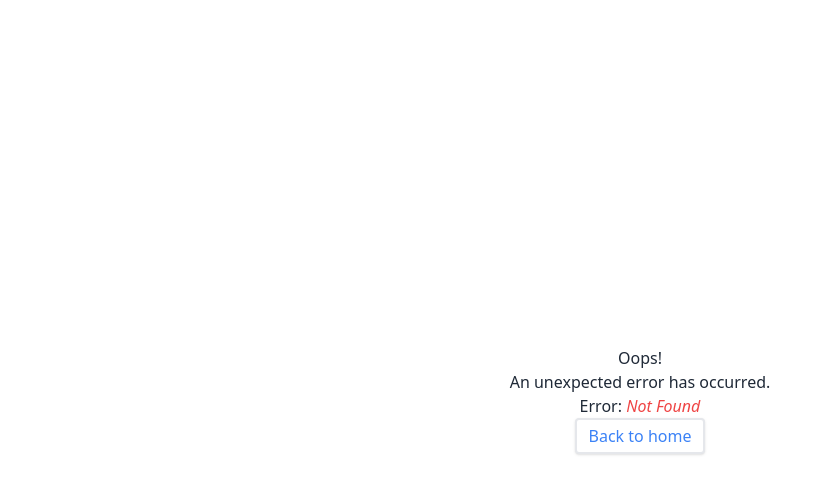
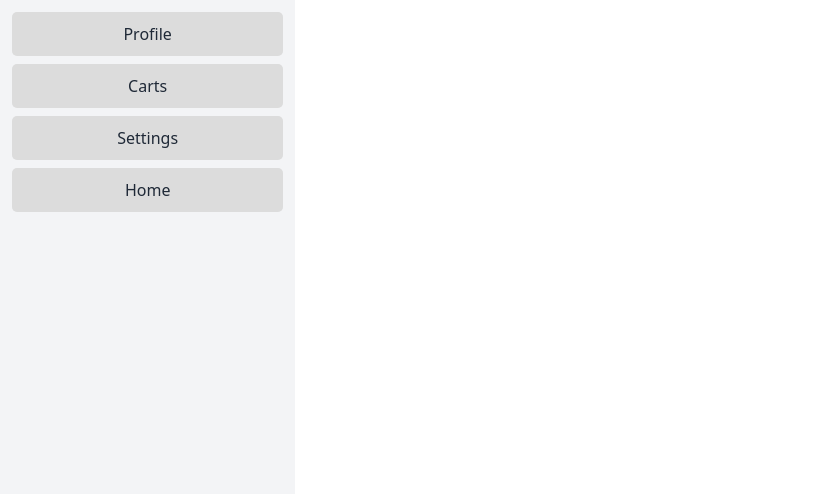
Before and after one commit to affiliates-hub/upstream, a React (Vite) app: page /acount in a window 1280 px wide. Before the commit this address had no page. Shown: the top 494 px of the page, without its empty margins (0-820 px from the left). Built offline with nearby package versions, Linux system fonts and the light colour scheme.

Commit message:
profile page added

```diff
--- a/src/Routes.jsx
+++ b/src/Routes.jsx
@@ -5,6 +5,10 @@ import Errorpge from "./Errorpge";
 import Contact from "./pages/contact/Contact";
 import About from "./pages/About/About";
 import OmniDetaill from "./components/omnidetaill/OmniDetaill";
+import Acount from "./pages/acount/Acount";
+import Profile from "./pages/acount/pages/Profile";
+import Cart from "./pages/acount/pages/Cart";
+import Settings from "./pages/acount/pages/Settings";
 
 const router = createBrowserRouter([
   {
@@ -26,6 +30,23 @@ const router = createBrowserRouter([
         element: <OmniDetaill></OmniDetaill>
       }
     ],
-  },
+  }, {
+    path: "acount",
+    element: <Acount></Acount>,
+    errorElement: <Errorpge />,
+    children: [
+      {
+        path: "profile",
+        element: <Profile></Profile>
+      }, {
+        path: "carts",
+        element: <Cart></Cart>
+      },
+      {
+        path: "settings",
+        element: <Settings></Settings>
+      }
+    ]
+  }
 ]);
 export default router;
--- /dev/null
+++ b/src/components/activeroutes/NavActiveRoutes.jsx
@@ -0,0 +1,12 @@
+import React from 'react';
+import { NavLink } from 'react-router-dom';
+import navActive from './navActive.module.css'
+const NavActiveRoutes = ({ children, to,toggleNav }) => {
+    return (
+        <NavLink to={to} className={({ isActive, isPending }) => isActive ? navActive.active : isPending ? navActive.pending : navActive.all} onClick={toggleNav}>
+            {children}
+        </NavLink>
+    );
+};
+
+export default NavActiveRoutes;
--- /dev/null
+++ b/src/components/activeroutes/ProfileActiveRoute.jsx
@@ -0,0 +1,11 @@
+import React from 'react';
+
+const ProfileActiveRoute = () => {
+    return (
+        <div>
+            dfdfdfdf
+        </div>
+    );
+};
+
+export default ProfileActiveRoute;
--- /dev/null
+++ b/src/components/activeroutes/navActive.module.css
@@ -0,0 +1,34 @@
+.active {
+    background-color: black;
+    color: white;
+    padding: .5rem 0;
+    border-radius: 5px;
+    transition: .3s;
+    border: 2px dashed transparent;
+}
+
+.active:hover {
+    border: 2px dashed rgb(87, 80, 80);
+    background-color: gainsboro;
+    color: black;
+}
+
+.pending {
+    background-color: gray;
+    padding: .5rem 0;
+    border-radius: 5px;
+}
+
+.all {
+    background-color: gainsboro;
+    padding: .5rem 0;
+    border-radius: 5px;
+    border: 2px dashed transparent;
+    transition: .3s;
+}
+
+.all:hover {
+
+    border: 2px dashed black;
+
+}
--- a/src/components/navbar/Navbar.jsx
+++ b/src/components/navbar/Navbar.jsx
@@ -6,8 +6,9 @@ import { FaRegUserCircle } from 'react-icons/fa';
 import { GrMenu } from 'react-icons/gr';
 import { RxCross2 } from 'react-icons/rx';
 import { useEffect, useState } from "react";
+import NavActiveRoutes from "../activeroutes/NavActiveRoutes";
 const Navbar = () => {
-    const user = false;
+    const user = true;
     const [acount, setAcount] = useState(false)
     const [miniserch, setMiniserch] = useState(false)
     const [leftNav, setLeftNav] = useState(false)
@@ -41,10 +42,10 @@ const Navbar = () => {
     }
     let links =
         <>
-            <Link to={'/'} onClick={toggleNav} className="bg-gray-100 py-2  rounded">Home</Link>
-            <Link to={'/about'} onClick={toggleNav} className="bg-gray-100 py-2  rounded">Trending</Link>
-            <Link to={'/contact'} onClick={toggleNav} className="bg-gray-100 py-2  rounded">Top List</Link>
-            <Link to={'/contact'} onClick={toggleNav} className="bg-gray-100 py-2  rounded">Acount</Link>
+            <NavActiveRoutes to={'/'} toggleNav={toggleNav} className="bg-gray-100 py-2  rounded">Home</NavActiveRoutes>
+            <NavActiveRoutes to={'/about'} toggleNav={toggleNav} className="bg-gray-100 py-2  rounded">Trending</NavActiveRoutes>
+            <NavActiveRoutes to={'/contact'} toggleNav={toggleNav} className="bg-gray-100 py-2  rounded">Top List</NavActiveRoutes>
+            <NavActiveRoutes to={'/acount/profile'} toggleNav={toggleNav} className="bg-gray-100 py-2  rounded">Acount</NavActiveRoutes>
         </>
     return (
         <div className="overflow-x-hidden">
@@ -72,15 +73,18 @@ const Navbar = () => {
                             miniserch ? <RxCross2 className="text-lg sm:text-2xl" /> : <FaMagnifyingGlass className="text-lg sm:text-2xl" />
                         }
                     </div>
-                    <div title="cart" className="flex flex-col items-center justify-center cursor-pointer active:scale-90 duration-150 -translate-x-1">
+                    <Link title="cart" className="flex flex-col items-center justify-center cursor-pointer active:scale-90 duration-150 -translate-x-1" to={'/acount/carts'}>
+
                         <div className="relative">
                             <p className="absolute -top-2 left-3 bg-indigo-200 h-4 w-5 rounded-full text-center text-[14px]">0</p>
                             <BsFillCartFill className={`text-xl `}></BsFillCartFill>
                         </div>
-                    </div>
+
+
+                    </Link>
                     <div className={` ${user ? 'p-0' : 'p-2'} h-10 flex flex-col items-center justify-center active:scale-90 duration-150`}>
                         {
-                            user ? <div className="h-10 w-10 rounded-full sm:w-10 object-cover border-2 cursor-pointer"><img src="" className="w-10 h-10 bg-gray-300 rounded-full" alt="" /></div> : <FaRegUserCircle className="text-lg sm:text-2xl cursor-pointer" onClick={toggleAcount}></FaRegUserCircle>
+                            user ? <Link to={'/acount/profile'} className="h-10 w-10 rounded-full sm:w-10 object-cover border-2 cursor-pointer"><img src="" className="w-10 h-10 bg-gray-300 rounded-full" alt="" /></Link> : <FaRegUserCircle className="text-lg sm:text-2xl cursor-pointer" onClick={toggleAcount}></FaRegUserCircle>
                         }
 
                     </div>
@@ -101,11 +105,11 @@ const Navbar = () => {
                         <button type="submit" className="h-10 border-2 rounded px-3 active:scale-90 duration-150"><FaMagnifyingGlass /></button>
 
                     </div>
-                    <select name="type" id=""  className="border-2  rounded capitalize w-full p-1">
-                            <option value="mobile">select Catagorty</option>
-                            <option value="mobile">laptop</option>
-                            <option value="mobile">Smart Phone</option>
-                        </select>
+                    <select name="type" id="" className="border-2  rounded capitalize w-full p-1">
+                        <option value="mobile">select Catagorty</option>
+                        <option value="mobile">laptop</option>
+                        <option value="mobile">Smart Phone</option>
+                    </select>
                 </form>
                 <div className="absolute -bottom-0 active:scale-90 duration-150 border-2 p-1 rounded " onClick={toggleSerch}>
                     <RxCross2 />
--- a/src/pages/acount/Acount.jsx
+++ b/src/pages/acount/Acount.jsx
@@ -1,10 +1,68 @@
-import React from 'react';
+import React, { useState } from 'react';
+import { Link, Outlet } from 'react-router-dom';
+import NavActiveRoutes from '../../components/activeroutes/NavActiveRoutes';
+import { GrMenu } from 'react-icons/gr';
+import { RxCross2 } from 'react-icons/rx';
 
 const Acount = () => {
+    const [leftNav, setLeftNav] = useState(false)
+    const toggleNav = () => {
+        setLeftNav(!leftNav)
+    }
+    const closeNav = () => {
+        setLeftNav(false)
+    }
+    const links = <>
+        <NavActiveRoutes to={'/acount/profile'} toggleNav={closeNav}>Profile</NavActiveRoutes>
+        <NavActiveRoutes to={'/acount/carts'} toggleNav={closeNav}>Carts</NavActiveRoutes>
+        <NavActiveRoutes to={'/acount/settings'} toggleNav={closeNav}>Settings</NavActiveRoutes>
+        <NavActiveRoutes to={'/'} toggleNav={closeNav}>Home</NavActiveRoutes>
+    </>
+    const nav = <>
+        <div className='hidden  sticky h-screen w-96 top-0 bg-gray-100 text-center gap-2 px-3 py-3 lg:flex items-stretch flex-col'>
+            {
+                links
+            }
+        </div>
+
+    </>
+    const navsm = <>
+        <div className={`z-50 sticky h-screen w-full sm:w-80 top-0 bg-gray-100 text-center gap-2 px-3 py-3 flex items-stretch flex-col ${leftNav ? '-translate-x-0' : '-translate-x-80'} duration-300`}>
+            <div className='flex items-end justify-end text-xl'>
+
+                <RxCross2></RxCross2>
+            </div>
+            {
+                links
+            }
+        </div>
+
+    </>
     return (
-        <div>
-            welcome to acount
-        </div>
+        <div className=' min-h-screen w-full flex gap-5 items-stretch relative'>
+            {
+                nav
+            }
+            <div className={`fixed w-full duration-300 z-30   h-screen bg-gray-500/50 ${leftNav ? "opacity-100 pointer-events-auto" : "opacity-0 pointer-events-none"}`} onClick={closeNav}>
+                {
+                    navsm
+                }
+            </div>
+            <div className='w-full h-[200vh]'>
+                <div className='h-12 top-0 text-xl fixed lg:hidden shadow bg-white w-full flex justify-between items-center px-5' >
+                    <span className='text-xl font-semibold'>
+                        Acount
+                    </span>
+                    <span className='border-2 p-2 rounded active:scale-90 duration-200'>
+                        <GrMenu className='' onClick={toggleNav} />
+                    </span>
+                </div>
+                <div title='nav abckup ' className='h-14 w-full'>
+
+                </div>
+                <Outlet></Outlet>
+            </div>
+        </div >
     );
 };
 
--- /dev/null
+++ b/src/pages/acount/pages/Cart.jsx
@@ -0,0 +1,11 @@
+import React from 'react';
+
+const Cart = () => {
+    return (
+        <div>
+            this cart
+        </div>
+    );
+};
+
+export default Cart;
--- /dev/null
+++ b/src/pages/acount/pages/Profile.jsx
@@ -0,0 +1,11 @@
+import React from 'react';
+
+const Profile = () => {
+    return (
+        <div>
+            hello projfile
+        </div>
+    );
+};
+
+export default Profile;
--- /dev/null
+++ b/src/pages/acount/pages/Settings.jsx
@@ -0,0 +1,11 @@
+import React from 'react';
+
+const Settings = () => {
+    return (
+        <div>
+            settings
+        </div>
+    );
+};
+
+export default Settings;
```
Also changed, not shown: 1 other file (tests, documents, lock files or other folders).
